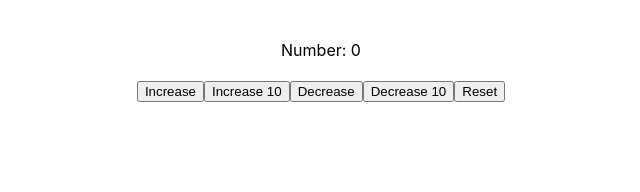
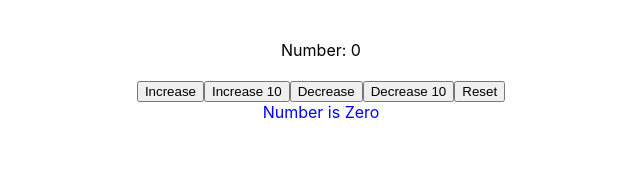
Before and after one commit to tonykieling/redux-step-by-step, a React (Create React App) app in the folder v3/: page / in a window 1280 px wide. Shown: the top 192 px of the page, without its empty margins (319-959 px from the left). Built offline with nearby package versions, Linux system fonts and the light colour scheme.

Commit message:
adding new state

```diff
--- a/v3/src/App.js
+++ b/v3/src/App.js
@@ -2,6 +2,7 @@ import React, { Component } from 'react';
 import './App.css';
 import Buttons from './Buttons.js'
 import Counter from './Counter.js'
+import ColorStatus from './ColorStatus.js'
 
 class App extends Component {
   render() {
@@ -10,6 +11,7 @@ class App extends Component {
       <div> <br /> <br />
         <Counter />
         <Buttons />
+        <ColorStatus />
       </div>
 
       </div>
--- /dev/null
+++ b/v3/src/ColorStatus.js
@@ -0,0 +1,32 @@
+import React, { Component } from 'react';
+import './App.css';
+import { connect } from 'react-redux';
+
+class ColorStatus extends Component {
+  render() {
+    const zero = {"color": "blue"}
+    // let v = zero
+console.log("this.props:: ", this.props)
+console.log("zero:: ", zero)
+    return (
+      <div style = {zero}>
+        {/* {this.props.number % 2 === 0 ?
+          v = this.zero :
+          null} */}
+        {this.props.number === 0 ?
+          "Number is Zero" :
+          this.props.number % 2 === 0 ?
+            "Even number" :
+            "It's Odd!"}
+      </div>
+    );
+  }
+}
+
+const mapStateToProps = (state) => {
+  return {
+    number: state.number
+  }
+}
+
+export default connect(mapStateToProps, null)(ColorStatus);
--- a/v3/src/Counter.js
+++ b/v3/src/Counter.js
@@ -4,7 +4,6 @@ import { connect } from 'react-redux';
 
 class Counter extends Component {
   render() {
-console.log("this.props:: ", this.props)
     return (
       <div>
         Number: <span> { this.props.number } </span> <br /> <br />
```
